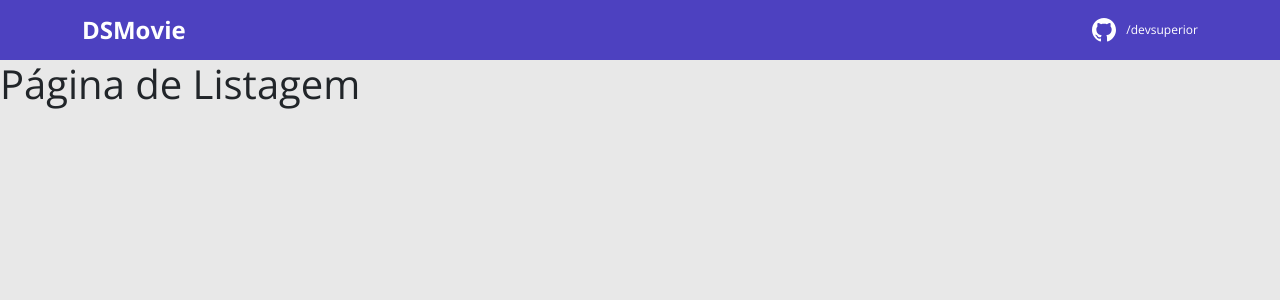
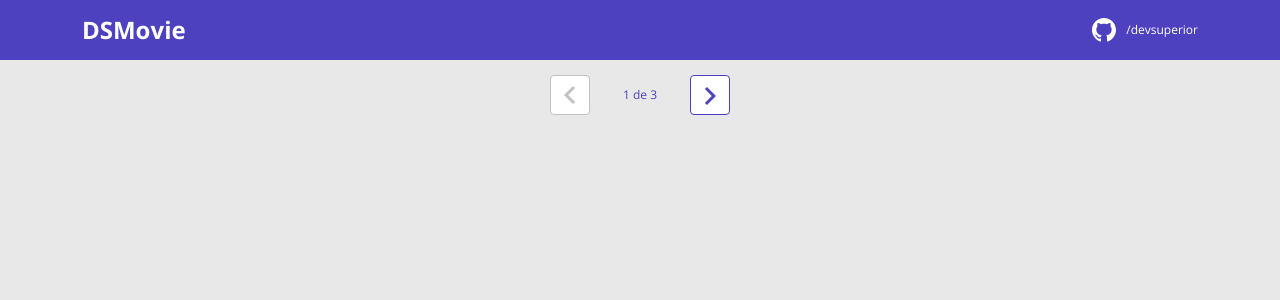
Before and after one commit to rochaeduardo/dsmovie, a React (Create React App) app in the folder frontend/: page / in a window 1280 px wide. Shown: the top 300 px of the page. Built offline with nearby package versions, Linux system fonts and the light colour scheme.

Commit message:
Pagination layout

```diff
--- a/frontend/src/components/Navbar/index.tsx
+++ b/frontend/src/components/Navbar/index.tsx
@@ -1,5 +1,5 @@
 import { ReactComponent as GithubIcon } from "assets/img/github.svg";
-import './styles.css'
+import './styles.css';
 
 function Navbar() {
   return (
--- /dev/null
+++ b/frontend/src/components/Pagination/index.tsx
@@ -0,0 +1,20 @@
+import { ReactComponent as Arrow } from 'assets/img/arrow.svg';
+import './style.css';
+
+function Pagination() {
+  return (
+    <div className="dsmovie-pagination-container">
+      <div className="dsmovie-pagination-box">
+        <button className="dsmovie-pagination-button" disabled={true}>
+          <Arrow />
+        </button>
+        <p>{`${1} de ${3}`}</p>
+        <button className="dsmovie-pagination-button" disabled={false}>
+          <Arrow className="dsmovie-flip-horizontal" />
+        </button>
+      </div>
+    </div>
+  );
+}
+
+export default Pagination;
--- /dev/null
+++ b/frontend/src/components/Pagination/style.css
@@ -0,0 +1,54 @@
+.dsmovie-pagination-container {
+  padding: 15px 0;
+  display: flex;
+  justify-content: center;
+  align-items: center;
+}
+
+.dsmovie-pagination-box {
+  width: 180px;
+  display: flex;
+  justify-content: space-between;
+  align-items: center;
+}
+
+.dsmovie-pagination-box form {
+  width: 100%;
+  display: flex;
+}
+
+.dsmovie-pagination-button {
+  width: 40px;
+  height: 40px;
+  border-radius: 4px;
+  background-color: #fff;
+  display: flex;
+  justify-content: center;
+  align-items: center;
+  border: 1px solid var(--color-primary);
+  cursor: pointer;
+}
+
+.dsmovie-pagination-button svg {
+  filter: brightness(0) saturate(100%) invert(26%) sepia(19%) saturate(7395%)
+    hue-rotate(234deg) brightness(89%) contrast(92%);
+}
+
+.dsmovie-pagination-button:disabled {
+  border: 1px solid #c2c2c2;
+  cursor: unset;
+}
+
+.dsmovie-pagination-button:disabled svg {
+  filter: none;
+}
+
+.dsmovie-pagination-container p {
+  margin: 0;
+  font-size: 12px;
+  color: var(--color-primary);
+}
+
+.dsmovie-flip-horizontal {
+  transform: rotate(180deg);
+}
--- a/frontend/src/pages/Listing/index.tsx
+++ b/frontend/src/pages/Listing/index.tsx
@@ -1,7 +1,7 @@
-function Listing(){
-    return (
-        <h1>Página de Listagem</h1>
-    );
+import Pagination from "components/Pagination";
+
+function Listing() {
+  return <Pagination />;
 }
 
 export default Listing;
```
Also changed, not shown: frontend/src/assets/img/arrow.svg (added).
